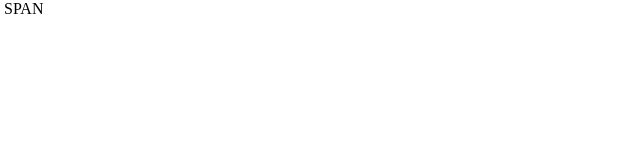
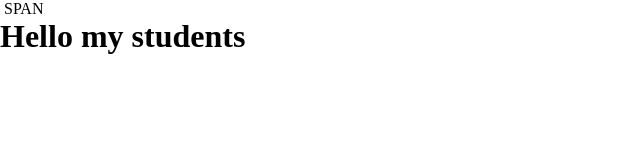
Before and after one commit to Bola-Kadiri/online-tutorial, a plain HTML site: page index.html in a window 1280 px wide. Shown: the whole page, without its empty margins (0-640 px from the left). Drawn offline with Linux system fonts and the light colour scheme.

Commit message:
changes in index.html

```diff
--- a/index.html
+++ b/index.html
@@ -11,5 +11,6 @@
 <body>
    <img src="" alt="">
    <span id="saheeds">SPAN</span>
+   <h1>Hello my students</h1>
 </body>
 </html>
```
